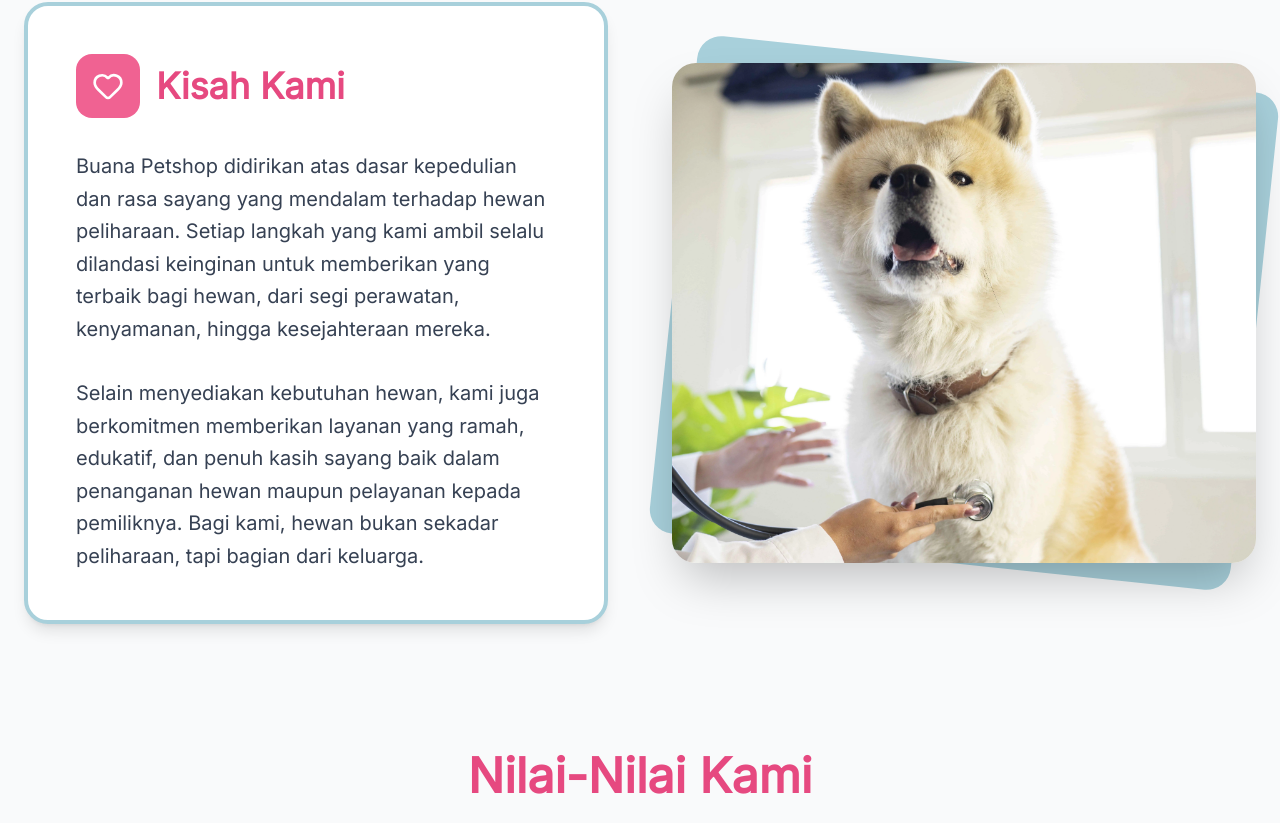
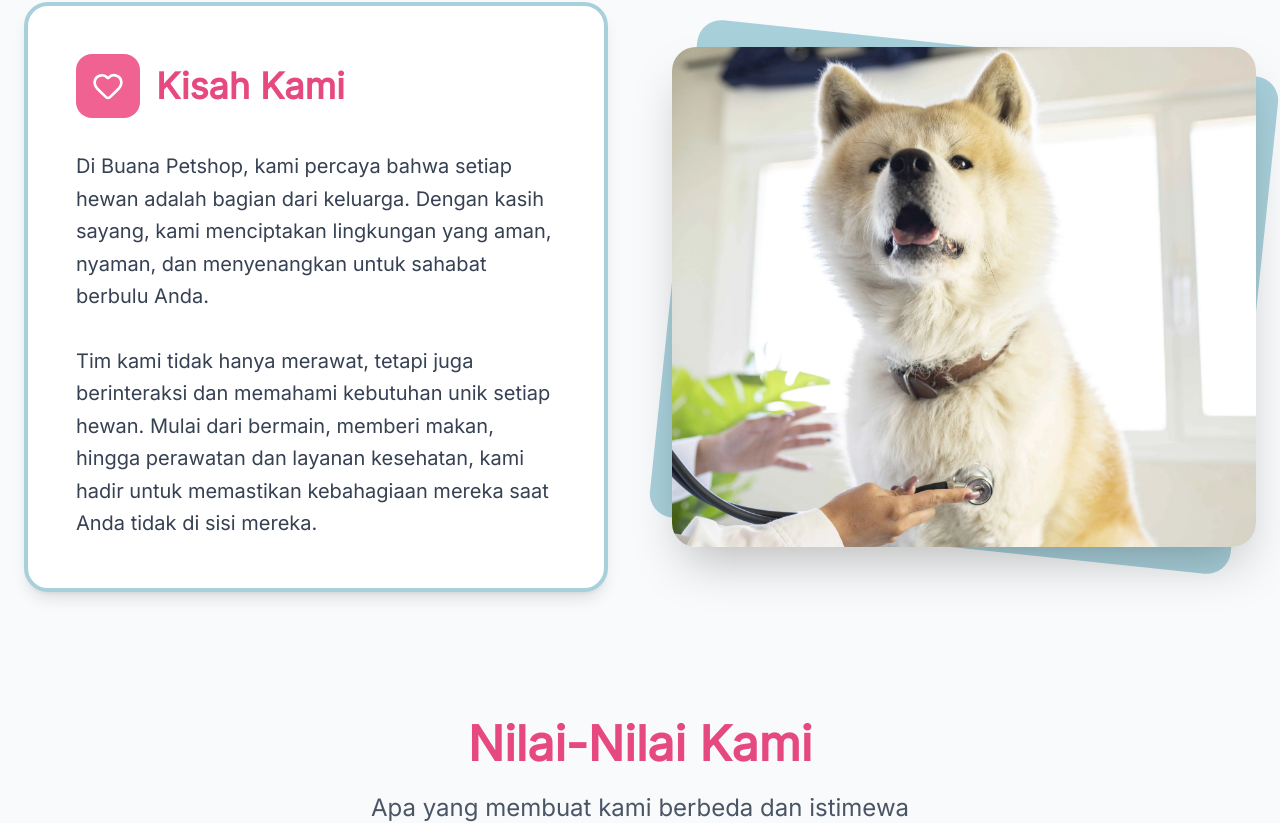
Before and after one commit to yawwnann/Petshop-FE, a React (Vite) app: page /about in a window 1280 px wide. Shown: the part 562-1385 px from the top of the page. Built offline with nearby package versions, Linux system fonts and the light colour scheme.

Commit message:
docs(AboutUs): update company description and mission statements
The changes reflect a more modern and customer-focused approach to describing the company's values and services. The text has been reorganized to better convey the pet shop's philosophy and dedication to animal care.

```diff
--- a/src/pages/About/AboutUs.jsx
+++ b/src/pages/About/AboutUs.jsx
@@ -128,18 +128,16 @@ export default function AboutUs() {
                 </h2>
               </div>
               <p className="text-gray-700 text-xl leading-relaxed mb-8">
-                Buana Petshop didirikan atas dasar kepedulian dan rasa sayang
-                yang mendalam terhadap hewan peliharaan. Setiap langkah yang
-                kami ambil selalu dilandasi keinginan untuk memberikan yang
-                terbaik bagi hewan, dari segi perawatan, kenyamanan, hingga
-                kesejahteraan mereka.
+                Di Buana Petshop, kami percaya bahwa setiap hewan adalah bagian
+                dari keluarga. Dengan kasih sayang, kami menciptakan lingkungan
+                yang aman, nyaman, dan menyenangkan untuk sahabat berbulu Anda.
               </p>
               <p className="text-gray-700 text-xl leading-relaxed">
-                Selain menyediakan kebutuhan hewan, kami juga berkomitmen
-                memberikan layanan yang ramah, edukatif, dan penuh kasih sayang
-                baik dalam penanganan hewan maupun pelayanan kepada pemiliknya.
-                Bagi kami, hewan bukan sekadar peliharaan, tapi bagian dari
-                keluarga.
+                Tim kami tidak hanya merawat, tetapi juga berinteraksi dan
+                memahami kebutuhan unik setiap hewan. Mulai dari bermain,
+                memberi makan, hingga perawatan dan layanan kesehatan, kami
+                hadir untuk memastikan kebahagiaan mereka saat Anda tidak di
+                sisi mereka.
               </p>
             </div>
           </div>
@@ -292,16 +290,18 @@ export default function AboutUs() {
               Kisah Dedikasi
             </h3>
             <p className="text-gray-700 text-xl leading-relaxed mb-8 relative z-10">
-              Robert adalah penduduk asli NYC dari Upper East Side dan merawat
-              anjing-anjing kami di Pawsitive Pet Hotel & Spa di Astoria,
-              Queens.
+              Buana Petshop didirikan atas dasar kepedulian dan rasa sayang yang
+              mendalam terhadap hewan peliharaan. Setiap langkah yang kami ambil
+              selalu dilandasi keinginan untuk memberikan yang terbaik bagi
+              hewan, dari segi perawatan, kenyamanan, hingga kesejahteraan
+              mereka.
             </p>
             <p className="text-gray-700 text-xl leading-relaxed relative z-10">
-              Ia tumbuh bersama hamster, ikan, dan kucing. Di waktu luangnya, ia
-              suka membaca, menjelajah, dan fotografi. Ia mendirikan Help a
-              Homeless Dog, sebuah amal yang mengumpulkan makanan, kantong
-              tidur, dan donasi untuk anjing jalanan, serta menyalurkan bantuan
-              secara langsung atau melalui penampungan darurat.
+              Selain menyediakan kebutuhan hewan, kami juga berkomitmen
+              memberikan layanan yang ramah, edukatif, dan penuh kasih sayang
+              baik dalam penanganan hewan maupun pelayanan kepada pemiliknya.
+              Bagi kami, hewan bukan sekadar peliharaan, tapi bagian dari
+              keluarga.
             </p>
           </div>
         </div>
```
